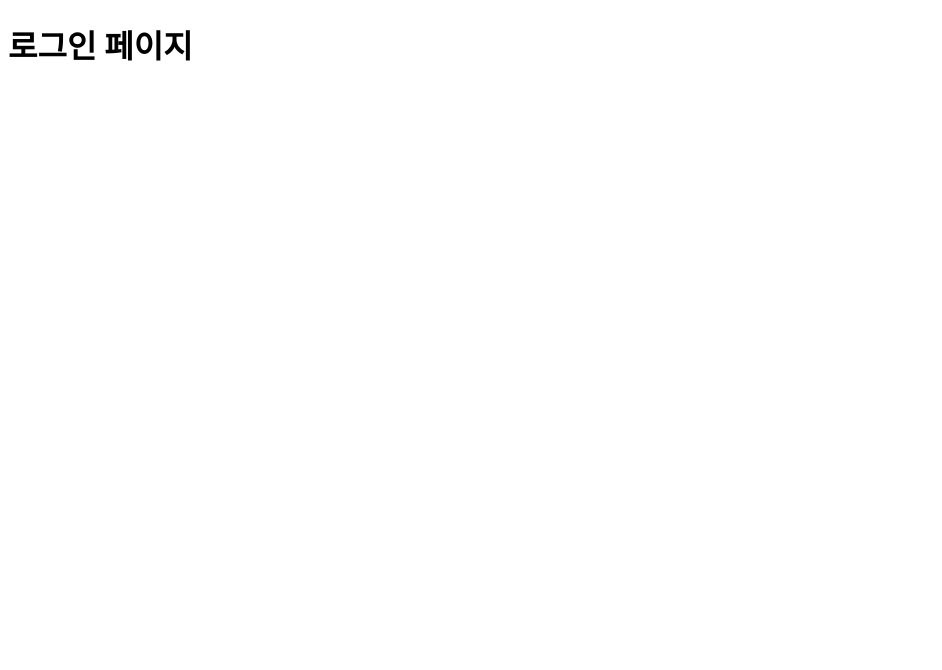
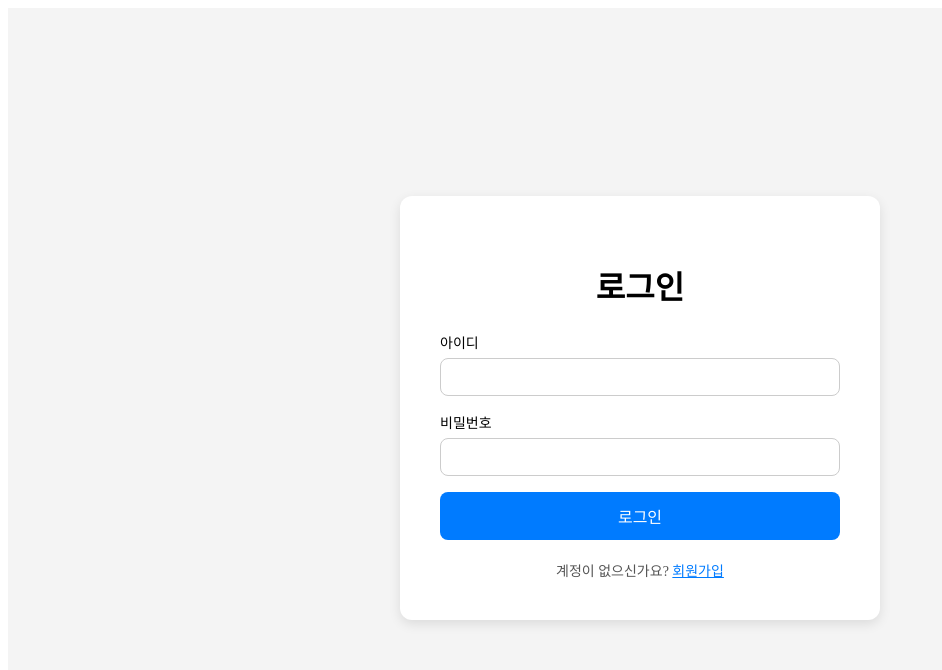
Before and after one commit to binary-file-encryption/frontend, a React (Vite) app: page /signin in a window 1280 px wide. Shown: the top 670 px of the page, without its empty margins (0-942 px from the left). Built offline with nearby package versions, Linux system fonts and the light colour scheme.

Commit message:
🎨 [add] 로그인 페이지 UI 개발

```diff
--- a/src/App.jsx
+++ b/src/App.jsx
@@ -1,4 +1,4 @@
-import './App.css'
+import './css/App.css'
 import { Routes,Route } from 'react-router-dom'
 import SingIn from './pages/SignIn'
 import SingUp from './pages/SignUp'
--- /dev/null
+++ b/src/css/SignIn.css
@@ -0,0 +1,71 @@
+  /*전체 컨테이너*/
+  .signin-container {
+    display: flex;
+    align-items: center;
+    justify-content: center;
+    height: 100vh;
+    background-color: #f4f4f4;
+  }
+
+  /*둥근 모서리,*/
+  .signin-box {
+    background-color: white;
+    padding: 40px;
+    border-radius: 12px;
+    box-shadow: 0 4px 12px rgba(0, 0, 0, 0.1);
+    width: 100%;
+    max-width: 400px;
+  }
+
+  .signin-title {
+    text-align: center;
+    margin-bottom: 24px;
+    font-size: 32px;
+    font-weight: bold;
+  }
+
+  .signin-form .form-group {
+    margin-bottom: 16px;
+    display: flex;
+    flex-direction: column;
+  }
+
+  .signin-form label {
+    margin-bottom: 6px;
+    font-size: 14px;
+  }
+
+  .signin-form input {
+    padding: 10px;
+    font-size: 14px;
+    border: 1px solid #ccc;
+    border-radius: 8px;
+  }
+
+  .signin-button {
+    width: 100%;
+    padding: 12px;
+    background-color: #007bff;
+    color: white;
+    border: none;
+    border-radius: 8px;
+    font-size: 16px;
+    cursor: pointer;
+  }
+
+  .signin-button:hover {
+    background-color: #0056b3;
+  }
+
+  .signup-redirect {
+    margin-top: 20px;
+    text-align: center;
+    font-size: 14px;
+    color: #555;
+  }
+
+  .signup-link {
+    color: #007bff;
+    cursor: pointer;
+    text-decoration: underline;
+  }
--- a/src/pages/SignIn.jsx
+++ b/src/pages/SignIn.jsx
@@ -1,7 +1,36 @@
-const SingIn = () => {
+import "./../css/SignIn.css"; // CSS 파일 임포트
+import { Routes, Route, Link, useNavigate } from 'react-router-dom'
+
+const SignIn = () => {
+    const nav = useNavigate()
     return (
-        <h1>로그인 페이지</h1>
-    )
-}
+        <>
+            <div className="signin-container">
+                <div className="signin-box">
+                    <h2 className="signin-title">로그인</h2>
+                    <form onSubmit={() => console.log("제출")} className="signin-form">
+                        <div className="form-group">
+                            <label>아이디</label>
+                            <input type="username" name="email" />
+                        </div>
+                        <div className="form-group">
+                            <label>비밀번호</label>
+                            <input type="password" name="password" />
+                        </div>
+                        <button type="submit" className="signin-button">
+                            로그인
+                        </button>
+                    </form>
+                    <div className="signup-redirect">
+                        계정이 없으신가요?{" "}
+                        <span className="signup-link" onClick={() => nav("/signup")}>
+                            회원가입
+                        </span>
+                    </div>
+                </div>
+            </div>
+        </>
+    );
+};
 
-export default SingIn
+export default SignIn;
```
Also changed, not shown: src/css/App.css (added).
